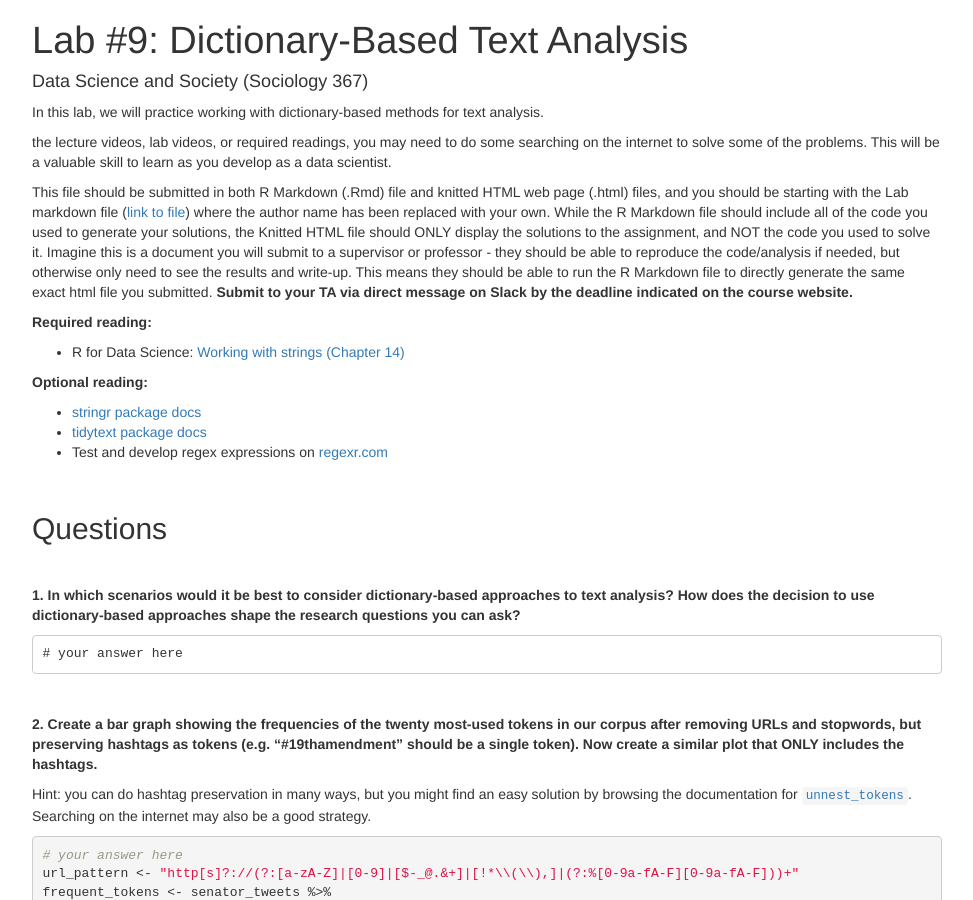
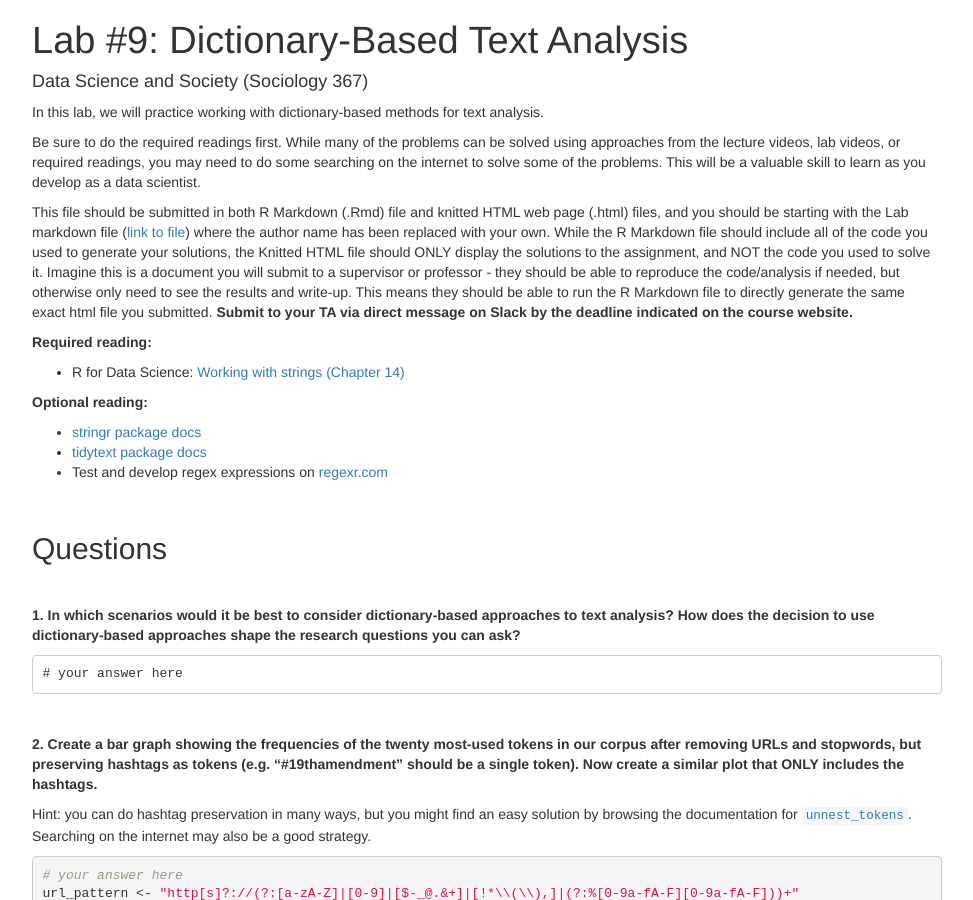
Before and after one commit to dssoc/dssoc.github.io, a Jekyll site: the page assignments/Lab_9.html, which Jekyll copies as it is, in a window 1280 px wide and 900 px high. Shown: the whole window, without its empty margins (153-1126 px from the left). Built offline with Jekyll 4.4.1, drawn with Linux system fonts in a browser that asks for light colours.

Commit message:
fixed wording.

```diff
--- a/assignments/Lab_9.Rmd
+++ b/assignments/Lab_9.Rmd
@@ -7,7 +7,7 @@ output: html_document
 
 In this lab, we will practice working with dictionary-based methods for text analysis.
 
-the lecture videos, lab videos, or required readings, you may need to do some searching on the internet to solve some of the problems. This will be a valuable skill to learn as you develop as a data scientist.
+Be sure to do the required readings first. While many of the problems can be solved using approaches from the lecture videos, lab videos, or required readings, you may need to do some searching on the internet to solve some of the problems. This will be a valuable skill to learn as you develop as a data scientist.
 
 This file should be submitted in both R Markdown (.Rmd) file and knitted HTML web page (.html) files, and you should be starting with the Lab markdown file ([link to file](/assignments/Lab_9.Rmd)) where the author name has been replaced with your own. While the R Markdown file should include all of the code you used to generate your solutions, the Knitted HTML file should ONLY display the solutions to the assignment, and NOT the code you used to solve it. Imagine this is a document you will submit to a supervisor or professor - they should be able to reproduce the code/analysis if needed, but otherwise only need to see the results and write-up. This means they should be able to run the R Markdown file to directly generate the same exact html file you submitted. **Submit to your TA via direct message on Slack by the deadline indicated on the course website.**
 
--- a/assignments/Lab_9.html
+++ b/assignments/Lab_9.html
@@ -382,7 +382,7 @@ summary {
 
 
 <p>In this lab, we will practice working with dictionary-based methods for text analysis.</p>
-<p>the lecture videos, lab videos, or required readings, you may need to do some searching on the internet to solve some of the problems. This will be a valuable skill to learn as you develop as a data scientist.</p>
+<p>Be sure to do the required readings first. While many of the problems can be solved using approaches from the lecture videos, lab videos, or required readings, you may need to do some searching on the internet to solve some of the problems. This will be a valuable skill to learn as you develop as a data scientist.</p>
 <p>This file should be submitted in both R Markdown (.Rmd) file and knitted HTML web page (.html) files, and you should be starting with the Lab markdown file (<a href="/assignments/Lab_9.Rmd">link to file</a>) where the author name has been replaced with your own. While the R Markdown file should include all of the code you used to generate your solutions, the Knitted HTML file should ONLY display the solutions to the assignment, and NOT the code you used to solve it. Imagine this is a document you will submit to a supervisor or professor - they should be able to reproduce the code/analysis if needed, but otherwise only need to see the results and write-up. This means they should be able to run the R Markdown file to directly generate the same exact html file you submitted. <strong>Submit to your TA via direct message on Slack by the deadline indicated on the course website.</strong></p>
 <p><strong>Required reading:</strong></p>
 <ul>
```
